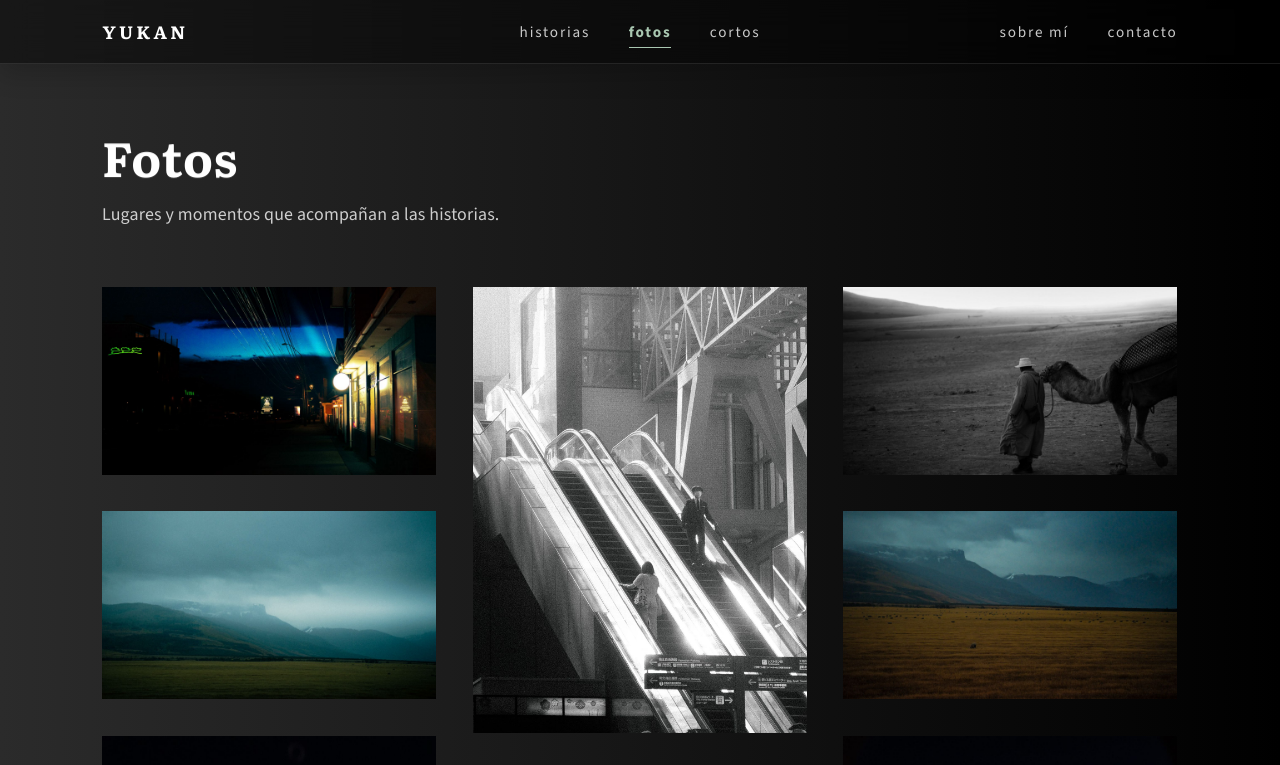
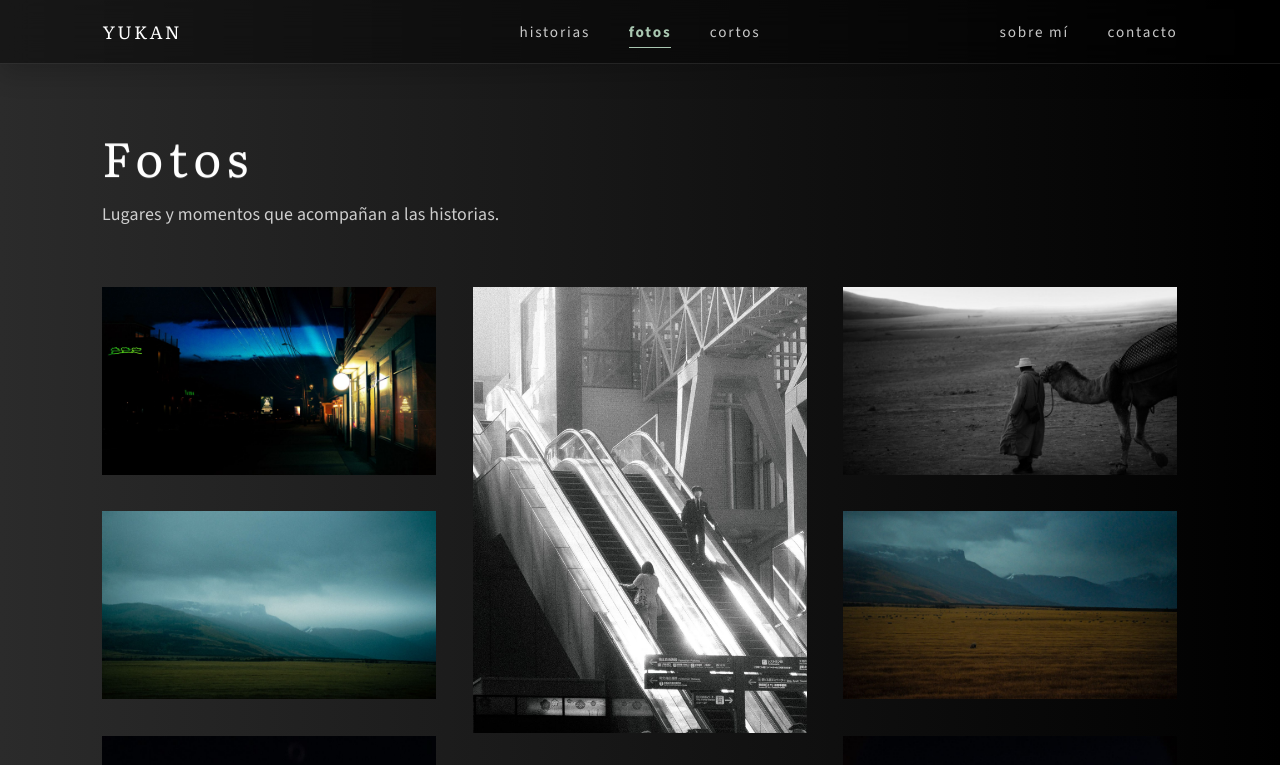
Before and after one commit to iciaradelino/website, a Next.js app: page /fotos in a window 1280 px wide. Shown: the top 765 px of the page. Built offline with nearby package versions, Linux system fonts and the light colour scheme.

Commit message:
refactor: update font-weight and letter-spacing for consistency across components

```diff
--- a/components/Footer.module.css
+++ b/components/Footer.module.css
@@ -41,8 +41,8 @@
   margin: 0;
   font-family: var(--font-serif);
   font-size: clamp(1.5rem, 2.8vw, 2rem);
-  font-weight: 700;
-  letter-spacing: 0.18em;
+  font-weight: 400;
+  letter-spacing: 0.12em;
 }
 
 .label {
--- a/components/GalleryWall.module.css
+++ b/components/GalleryWall.module.css
@@ -7,7 +7,7 @@
   justify-content: center;
   gap: clamp(2.5rem, 7vh, 4.5rem);
   min-height: 100dvh;
-  padding: calc(64px + 4vh) 0 6vh;
+  padding: calc(64px + 2vh) 0 13vh;
   overflow: hidden;
   scroll-margin-top: 64px;
   background:
--- a/components/Header.module.css
+++ b/components/Header.module.css
@@ -32,8 +32,8 @@
   justify-self: start;
   font-family: var(--font-serif);
   font-size: clamp(0.95rem, 1.4vw, 1.15rem);
-  letter-spacing: 0.18em;
-  font-weight: 700;
+  letter-spacing: 0.12em;
+  font-weight: 400;
   text-transform: uppercase;
   transition: color 0.25s ease;
 }
--- a/components/ui.module.css
+++ b/components/ui.module.css
@@ -37,8 +37,8 @@
 .pageTitle {
   margin: 0;
   font-size: clamp(1.85rem, 4vw, 3rem);
-  font-weight: 700;
-  letter-spacing: 0.02em;
+  font-weight: 400;
+  letter-spacing: 0.12em;
   line-height: 1.2;
 }
 
```
Also changed, not shown: app/historias/[slug]/page.module.css (+4 -4 lines), components/Corto.module.css (+5 -5 lines).
